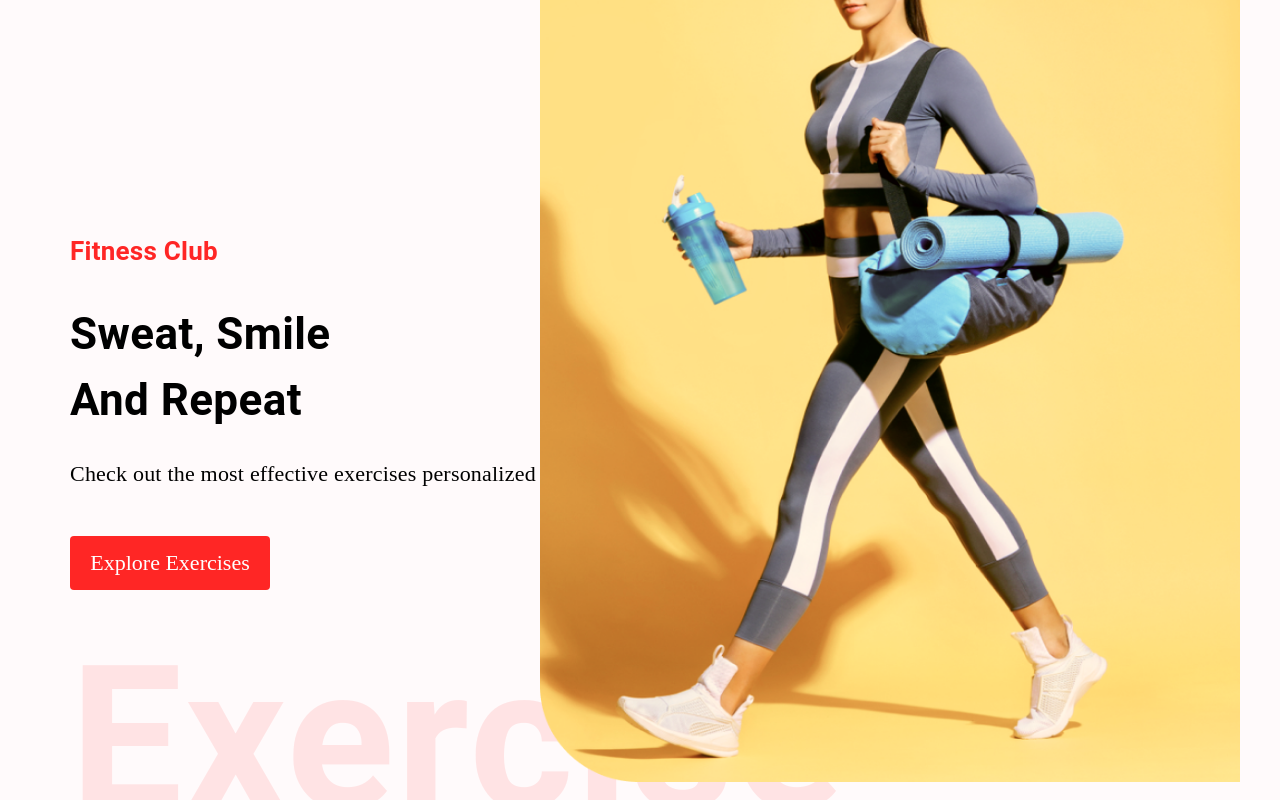
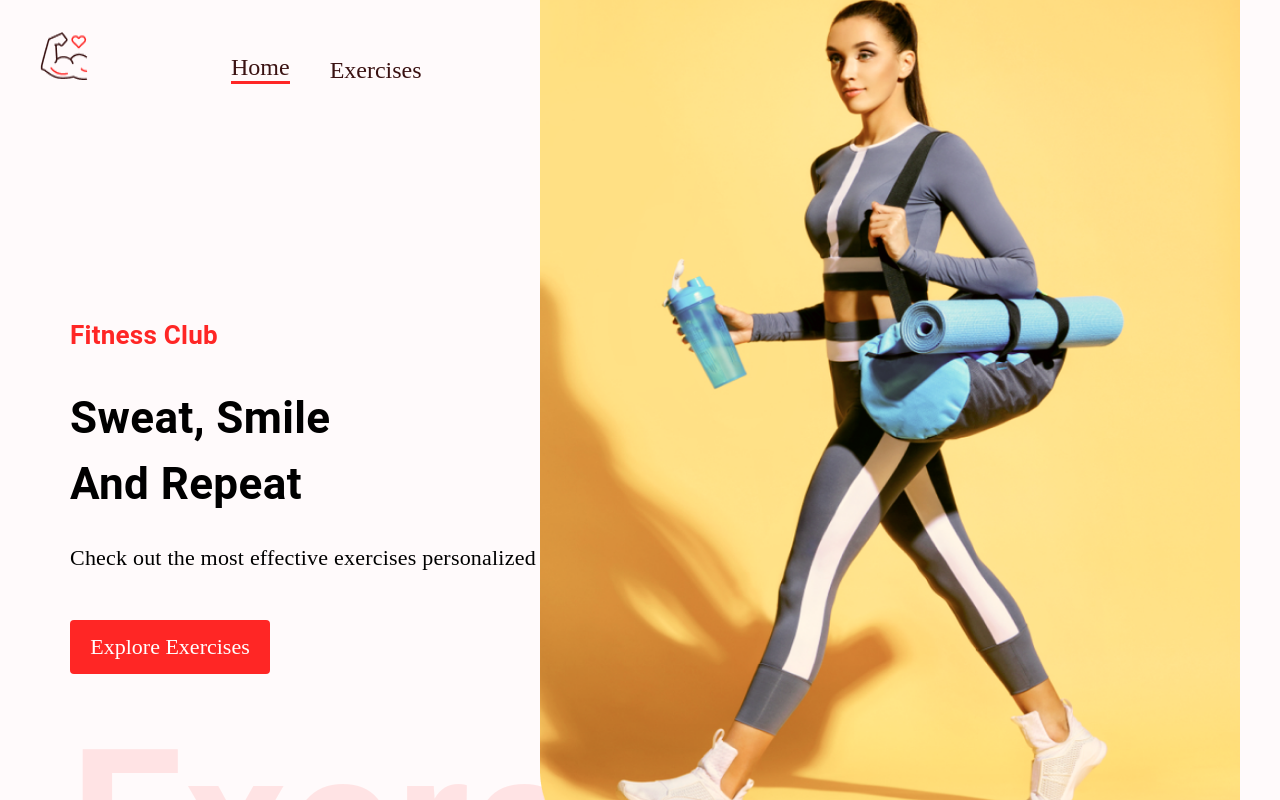
Before and after one commit to Armond-Guze/mondi-fitness, a React (Vite) app: page / in a window 1280 px wide. Shown: the top 800 px of the page. Built offline with nearby package versions, Linux system fonts and the light colour scheme; no server answers.

Commit message:
added nav, footer

```diff
--- a/src/App.jsx
+++ b/src/App.jsx
@@ -3,17 +3,21 @@ import { Route, Routes, BrowserRouter as Router } from "react-router-dom";
 import { Box } from "@mui/material";
 import "./App.css";
 
+import Navbar from './components/Navbar'
 import ExersiceDetail from "./pages/ExcersiseDetail";
 import Home from "./pages/Home";
+import Footer from "./components/Footer";
 
 const App = () => {
   return (
     <Router>
       <Box width="400px" sx={{ width: { xl: "1488px" } }} m="auto">
+        <Navbar />
         <Routes>
           <Route path="/" element={<Home />} />
           <Route path="/exercise/:id" element={<ExersiceDetail />} />
         </Routes>
+        <Footer />
       </Box>
     </Router>
   );
--- a/src/Components/ExerciseCard.jsx
+++ b/src/Components/ExerciseCard.jsx
@@ -1,3 +1,4 @@
+/* eslint-disable react/prop-types */
 import React from 'react';
 import { Link } from 'react-router-dom';
 import { Button, Stack, Typography } from '@mui/material';
--- a/src/Components/Exercises.jsx
+++ b/src/Components/Exercises.jsx
@@ -1,3 +1,4 @@
+/* eslint-disable react/prop-types */
 import { useState, useEffect } from 'react';
 import Pagination from '@mui/material/Pagination';
 import { Box, Stack, Typography } from '@mui/material';
--- a/src/Components/SearchExercises.jsx
+++ b/src/Components/SearchExercises.jsx
@@ -1,3 +1,4 @@
+/* eslint-disable react/prop-types */
 import { useEffect, useState } from 'react';
 import { Box, Button, Stack, TextField, Typography } from '@mui/material';
 
```
